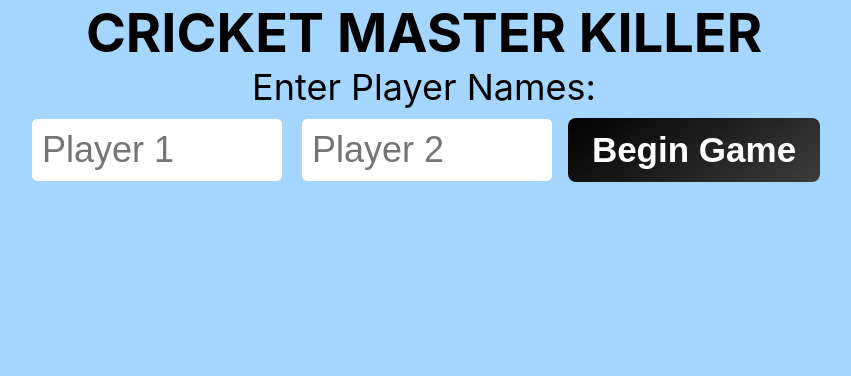
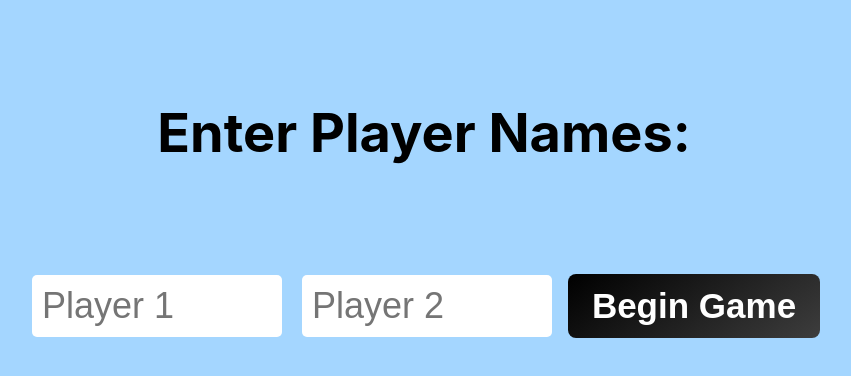
Before and after one commit to fyog/cricket_master_killer-final, a React (Create React App) app: page / in a window 1280 px wide. Both pictures are taken after a click on the button "Next". Shown: the top 376 px of the page, without its empty margins (216-1067 px from the left). Built offline with nearby package versions, Linux system fonts and the light colour scheme.

Commit message:
formatting and cleaning up

```diff
--- a/src/App.css
+++ b/src/App.css
@@ -198,9 +198,14 @@ button, select {
   font-size: 16px;
   cursor: pointer;
 }
-
+.player-names {
+  padding:100px;
+}
 .dropdown-score-doubles select:hover {
   color:#000000;
+}
+.Dart-board {
+  padding: 100px;
 }
 
 .dropdown-score-triples select {
--- a/src/App.jsx
+++ b/src/App.jsx
@@ -44,9 +44,10 @@ function App() {
   return (
     <div className="App">
       <header className="App-header">
-        <h2> CRICKET MASTER KILLER </h2>
+
         {step === 'intro' && (
           <>
+          <h2> CRICKET MASTER KILLER </h2>
             <img src={dart_board} className="Dart-board" alt='dart-board' />
             <div className="dropdown-score select">
               <label htmlFor="playerCount">Number of Players:</label>
@@ -69,7 +70,7 @@ function App() {
         )}
         {step === 'name-entry' && (
           <div className="dropdown-score select">
-            <h>Enter Player Names:</h>
+            <h2 className = "player-names">Enter Player Names:</h2>
             <div>
             </div>
             {[...Array(numPlayers)].map((_, i) => (
```
